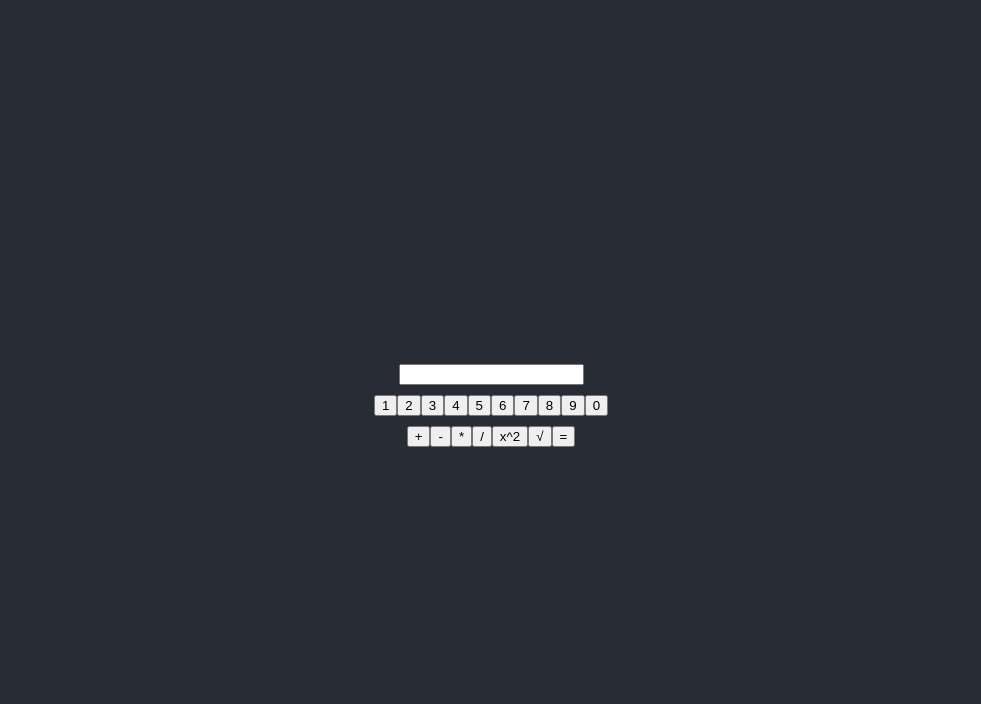
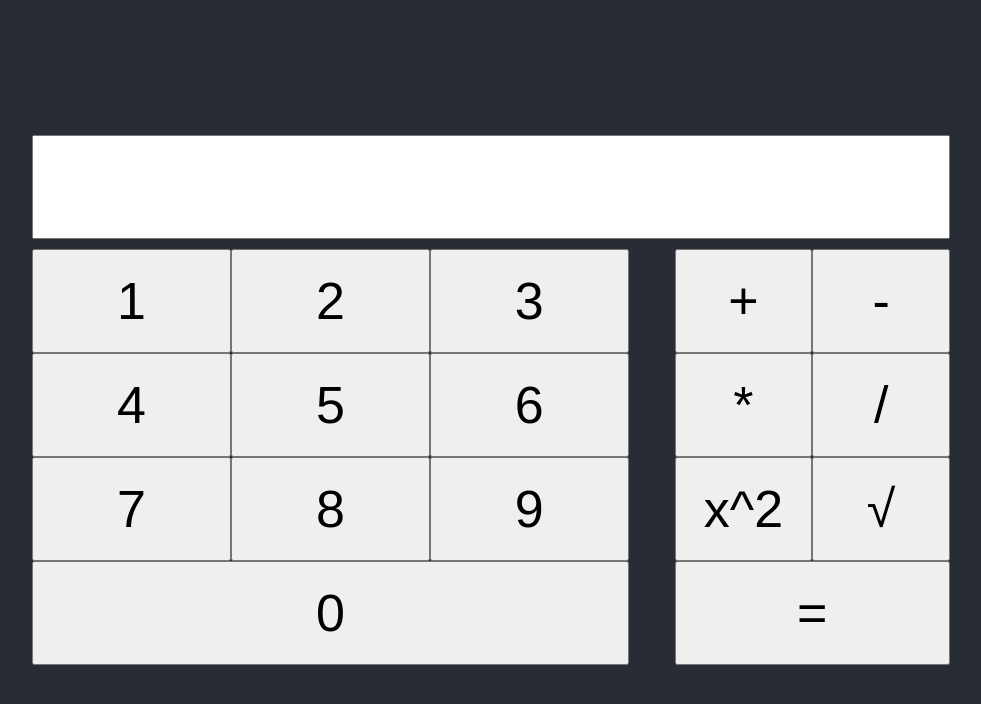
Before and after one commit to krytoss/react-calc, a React (Create React App) app: page / in a window 1280 px wide. Shown: the top 704 px of the page, without its empty margins (149-1130 px from the left). Built offline with nearby package versions, Linux system fonts and the light colour scheme.

Commit message:
Added styles to buttons and input line

```diff
--- a/src/App.css
+++ b/src/App.css
@@ -1,16 +1,5 @@
 .App {
   text-align: center;
-}
-
-.App-logo {
-  height: 40vmin;
-  pointer-events: none;
-}
-
-@media (prefers-reduced-motion: no-preference) {
-  .App-logo {
-    animation: App-logo-spin infinite 20s linear;
-  }
 }
 
 .App-header {
@@ -24,15 +13,7 @@
   color: white;
 }
 
-.App-link {
-  color: #61dafb;
+.calculatorButton {
+  padding: 20px 10px;
+  font-size: 2em;
 }
-
-@keyframes App-logo-spin {
-  from {
-    transform: rotate(0deg);
-  }
-  to {
-    transform: rotate(360deg);
-  }
-}
--- a/src/components/Button.js
+++ b/src/components/Button.js
@@ -1,6 +1,6 @@
 function Button({ value, className }) {
     return(
-        <button>{ value }</button>
+        <button className='calculatorButton'>{ value }</button>
     )
 }
 
--- a/src/components/Calculator.js
+++ b/src/components/Calculator.js
@@ -1,13 +1,16 @@
 import NumberButtons from "./NumberButtons"
 import FunctionButtons from "./FunctionButtons"
 import TextField from "./TextField"
+import '../css/Calculator.css'
 
 function Calculator() {
     return (
         <div id='calculator'>
             <TextField />
-            <NumberButtons />
-            <FunctionButtons />
+            <div className='calculatorButtons'>
+                <NumberButtons />
+                <FunctionButtons />
+            </div>
         </div>
     )
 }
--- a/src/components/FunctionButtons.js
+++ b/src/components/FunctionButtons.js
@@ -1,4 +1,5 @@
 import Button from "./Button"
+import '../css/FunctionButtons.css'
 
 function FunctionButtons() {
 
--- a/src/components/NumberButtons.js
+++ b/src/components/NumberButtons.js
@@ -1,4 +1,5 @@
 import Button from "./Button";
+import '../css/NumberButtons.css'
 
 function NumberButtons() {
 
--- a/src/components/TextField.js
+++ b/src/components/TextField.js
@@ -1,6 +1,8 @@
+import '../css/TextField.css'
+
 function TextField() {
     return (
-        <input type='text' />
+        <input id='inputLine' type='text' />
     )
 }
 
--- /dev/null
+++ b/src/css/Calculator.css
@@ -0,0 +1,13 @@
+.calculatorButtons {
+    display: flex;
+    flex-wrap: wrap;
+    justify-content: space-between;
+}
+
+.calculatorButtons .numberButtons {
+    flex-basis: 65%;
+}
+
+.calculatorButtons .functionButtons {
+    flex-basis: 30%;
+}
--- /dev/null
+++ b/src/css/FunctionButtons.css
@@ -0,0 +1,9 @@
+.functionButtons {
+    display: flex;
+    flex-wrap: wrap;
+}
+
+.functionButtons button {
+    flex-basis: 50%;
+    flex-grow: 1;
+}
--- /dev/null
+++ b/src/css/NumberButtons.css
@@ -0,0 +1,9 @@
+.numberButtons {
+    display: flex;
+    flex-wrap: wrap;
+}
+
+.numberButtons button {
+    flex-basis: 33.333333%;
+    flex-grow: 1;
+}
--- /dev/null
+++ b/src/css/TextField.css
@@ -0,0 +1,8 @@
+#inputLine {
+    width: 100%;
+    box-sizing: border-box;
+    margin-bottom: 10px;
+    padding: 20px;
+    font-size: 2em;
+    text-align: right;
+}
```
